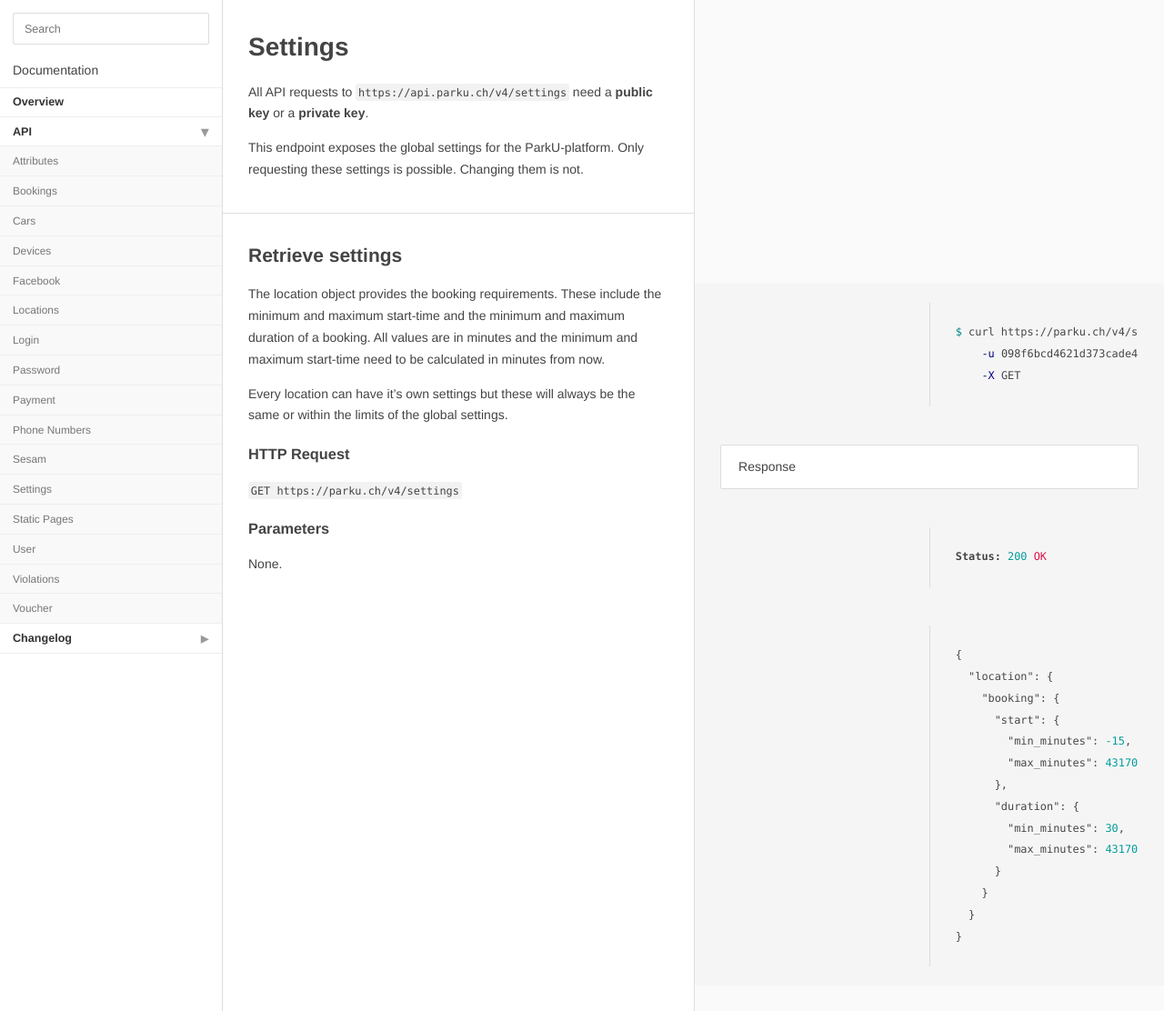
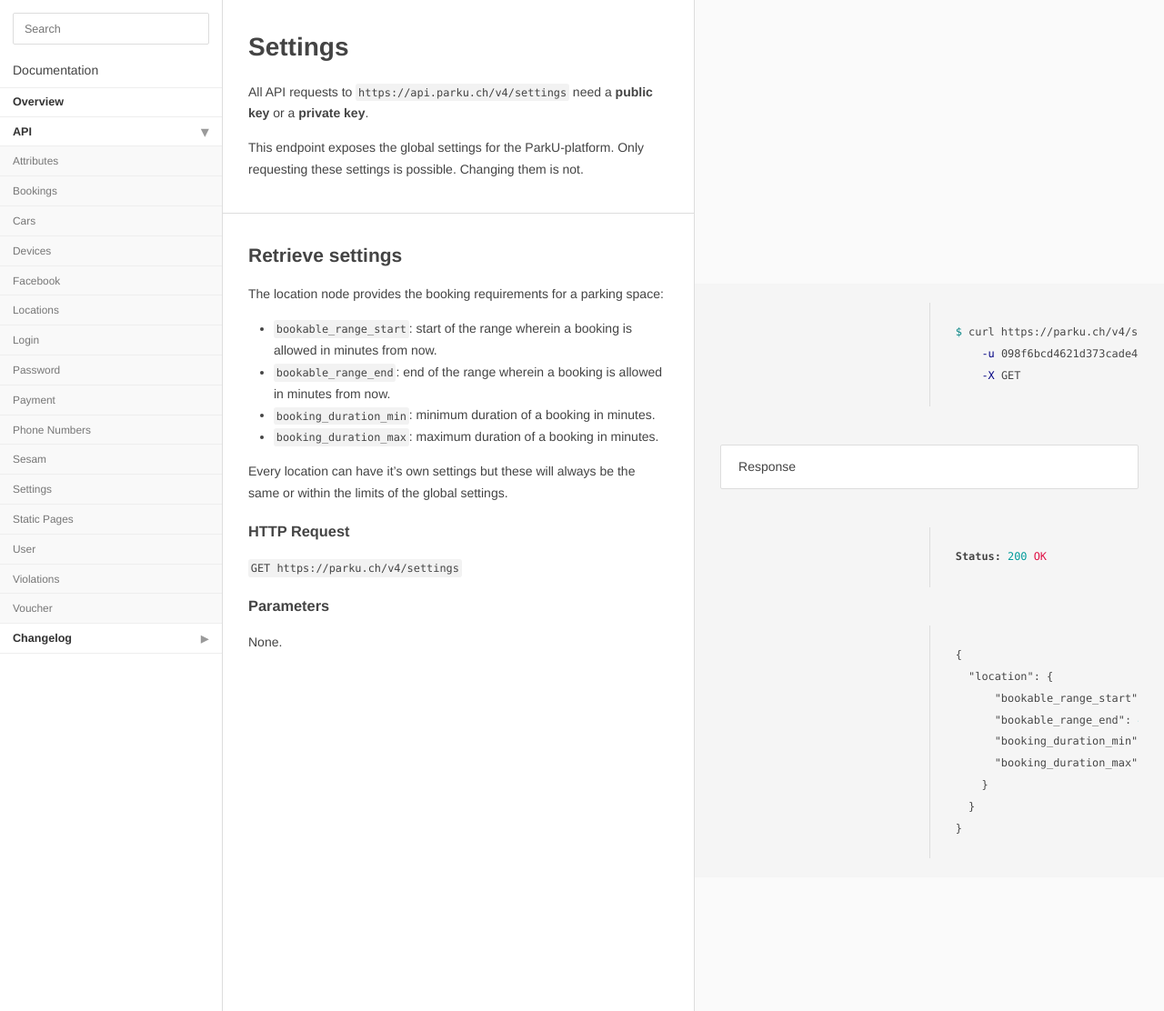
Before and after one commit to parku/docs, a Jekyll site: the page built from api/settings.md, in a window 1280 px wide and 1112 px high. Shown: the whole window at 91% size. Built offline with Jekyll 4.4.1, drawn with Linux system fonts in a browser that asks for light colours; Markdown is read by kramdown in place of the engine named in the settings.

Commit message:
SYS-1072 changed naming

````diff
--- a/api/settings.md
+++ b/api/settings.md
@@ -27,21 +27,20 @@
 ```json
 {
   "location": {
-    "booking": {
-      "start": {
-        "min_minutes": -15,
-        "max_minutes": 43170
-      },
-      "duration": {
-        "min_minutes": 30,
-        "max_minutes": 43170
-      }
+      "bookable_range_start": -15,
+      "bookable_range_end": 43200,
+      "booking_duration_min": 30,
+      "booking_duration_max": 43200
     }
   }
 }
 ```
-The location object provides the booking requirements. These include the minimum and maximum start-time and the minimum and maximum duration of a booking.
-All values are in minutes and the minimum and maximum start-time need to be calculated in minutes from now.
+The location node provides the booking requirements for a parking space:
+
+* `bookable_range_start`: start of the range wherein a booking is allowed in minutes from now.
+* `bookable_range_end`: end of the range wherein a booking is allowed in minutes from now.
+* `booking_duration_min`: minimum duration of a booking in minutes.
+* `booking_duration_max`: maximum duration of a booking in minutes.
 
 Every location can have it's own settings but these will always be the same or within the limits of the global settings.
 
````
Also changed, not shown: changelog.md.
